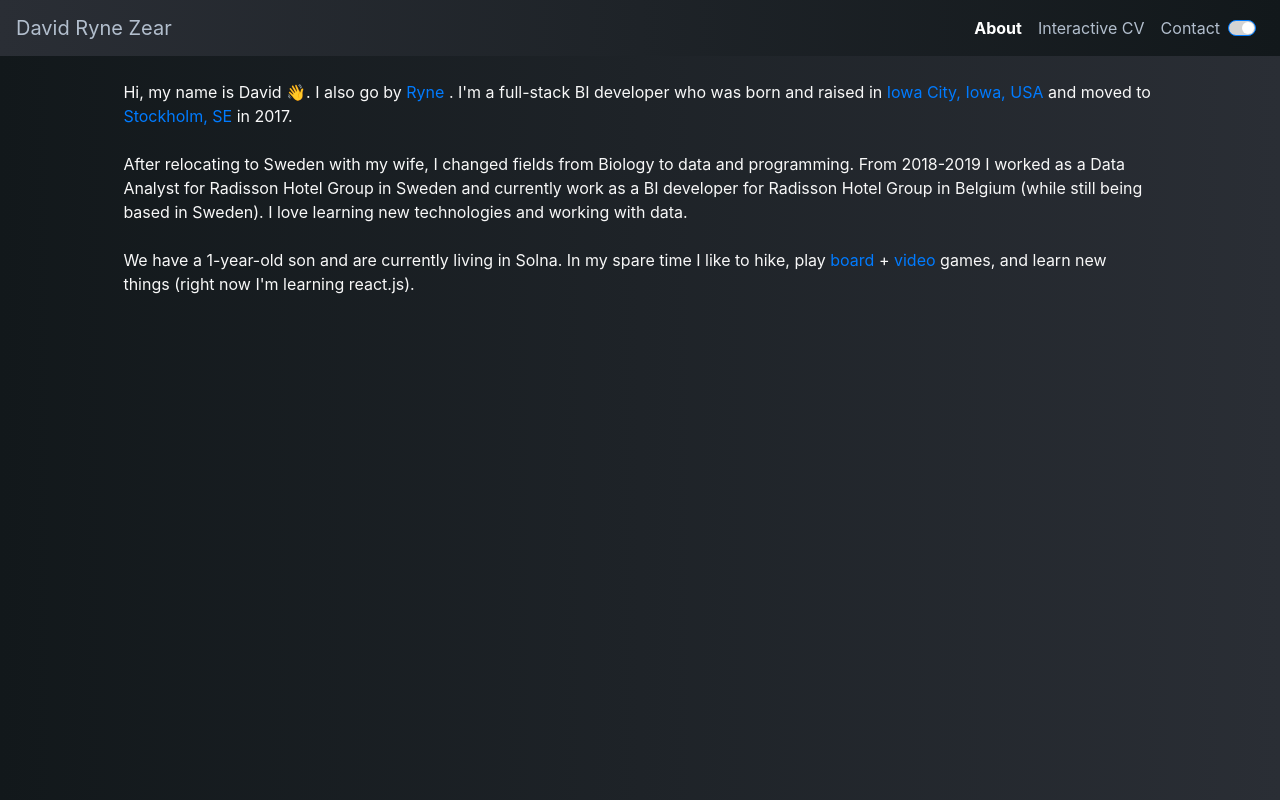
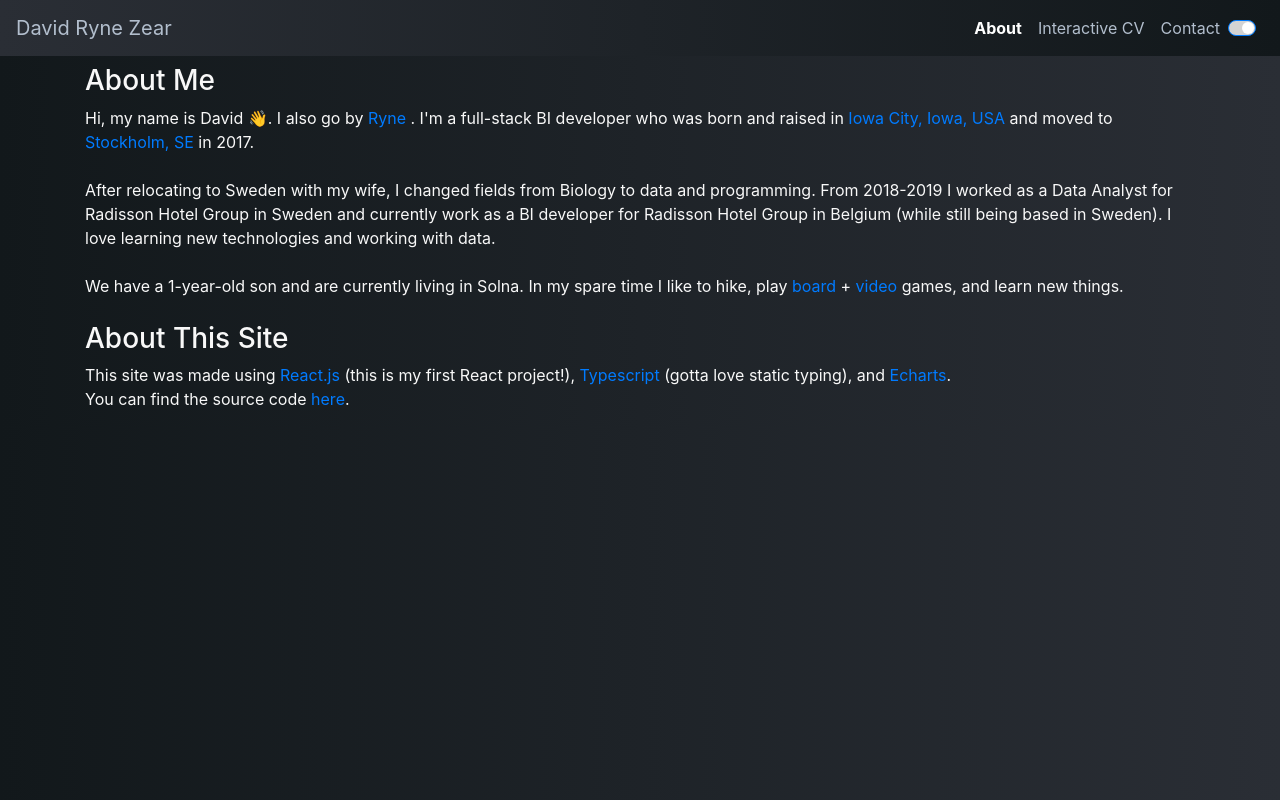
Before and after one commit to drzear/drz-home, a React (Create React App) app: page /about in a window 1280 px wide. Built offline with nearby package versions, Linux system fonts and the light colour scheme.

Commit message:
:construction: about update

```diff
--- a/src/Components/Pages/About/About.css
+++ b/src/Components/Pages/About/About.css
@@ -1,8 +1,9 @@
 .about-para {
     color: var(--text);
-    margin-left: 3vw;
-    margin-right: 3vw;
-    max-width: 1500px;
+}
+.about-h {
+    color: var(--text);
+    padding-top: 1vh;
 }
 @keyframes pageEntrance {
     from {
--- a/src/Components/Pages/About/About.tsx
+++ b/src/Components/Pages/About/About.tsx
@@ -7,9 +7,8 @@ class About extends React.Component {
         return (
             <>
                 <Container className="about-div">
-                    {/* <h1>About</h1> */}
+                    <h3 className="about-h">About Me</h3>
                     <p className="about-para">
-                        <br />
                         Hi, my name is David{" "}
                         <span role="img" aria-label="wave">
                             👋
@@ -73,8 +72,50 @@ class About extends React.Component {
                         >
                             video
                         </a>{" "}
-                        games, and learn new things (right now I'm learning
-                        react.js).
+                        games, and learn new things.
+                    </p>
+                    <h3 className="about-h">About This Site</h3>
+                    <p className="about-para">
+                        This site was made using{" "}
+                        <a
+                            target="_blank"
+                            rel="noopener noreferrer"
+                            href="https://reactjs.org/"
+                            title="React"
+                        >
+                            React.js
+                        </a>{" "}
+                        (this is my first React project!),{" "}
+                        <a
+                            target="_blank"
+                            rel="noopener noreferrer"
+                            href="https://www.typescriptlang.org/"
+                            title="Typescript"
+                        >
+                            Typescript
+                        </a>{" "}
+                        (gotta love static typing), and{" "}
+                        <a
+                            target="_blank"
+                            rel="noopener noreferrer"
+                            href="https://echarts.apache.org/en/index.html"
+                            title="Echarts"
+                        >
+                            Echarts
+                        </a>
+                        .
+                        <br />
+                        {/* <br /> */}
+                        You can find the source code{" "}
+                        <a
+                            target="_blank"
+                            rel="noopener noreferrer"
+                            href="https://github.com/drzear/drz-home"
+                            title="drz-home github repo"
+                        >
+                            here
+                        </a>
+                        .
                     </p>
                 </Container>
             </>
```
